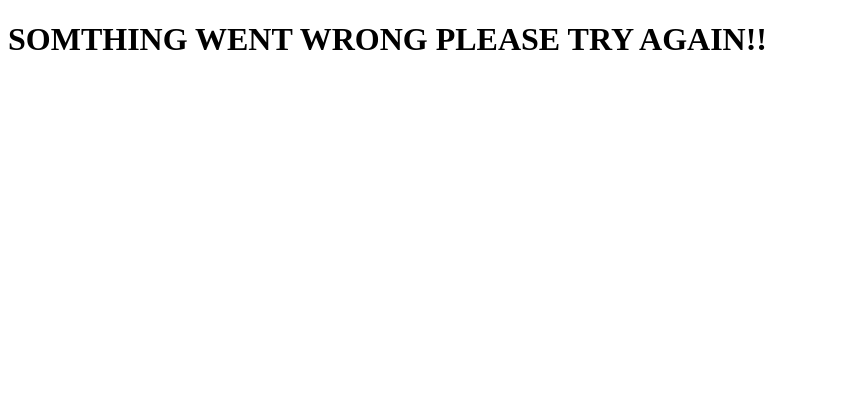
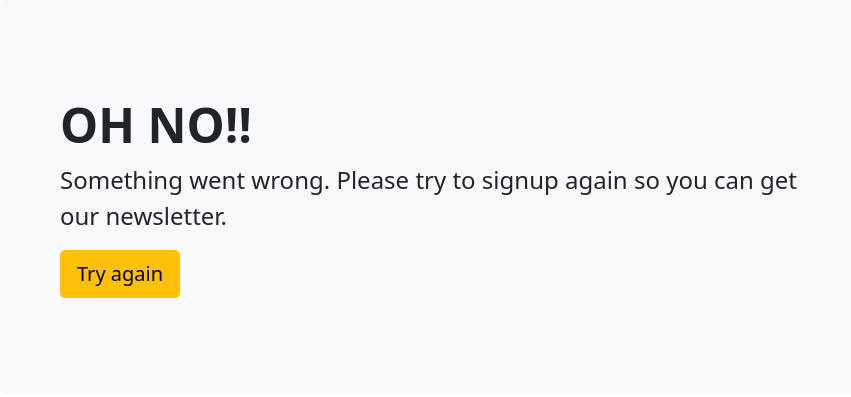
Before and after one commit to RichardKessler/Newsletter, a website: page failure.html in a window 1280 px wide. Shown: the whole page, without its empty margins (0-851 px from the left). Drawn offline with nearby package versions, Linux system fonts and the light colour scheme.

Commit message:
adding styles and redirection to signup page from failure page and success page

```diff
--- a/failure.html
+++ b/failure.html
@@ -1,12 +1,26 @@
 <!DOCTYPE html>
 <html lang="en">
+
 <head>
     <meta charset="UTF-8">
     <meta http-equiv="X-UA-Compatible" content="IE=edge">
     <meta name="viewport" content="width=device-width, initial-scale=1.0">
+    <!-- Bootstrap core CSS -->
+    <link href="https://cdn.jsdelivr.net/npm/bootstrap@5.0.2/dist/css/bootstrap.min.css" rel="stylesheet"
+        integrity="sha384-EVSTQN3/azprG1Anm3QDgpJLIm9Nao0Yz1ztcQTwFspd3yD65VohhpuuCOmLASjC" crossorigin="anonymous">
     <title>Failed to signup</title>
 </head>
+
 <body>
-    <h1>SOMTHING WENT WRONG PLEASE TRY AGAIN!!</h1>
+    <div class="p-5 mb-4 bg-light rounded-3">
+        <div class="container-fluid py-5">
+            <h1 class="display-5 fw-bold">OH NO!!</h1>
+            <p class="col-md-8 fs-4">Something went wrong. Please try to signup again so you can get our newsletter.</p>
+            <form action="/failure" method="POST">
+                <button class="btn btn-warning btn-lg" type="submit">Try again</button>
+            </form>
+        </div>
+    </div>
 </body>
+
 </html>
--- a/server.js
+++ b/server.js
@@ -63,6 +63,10 @@ app.post('/', (req, res) => {
 
 });
 
+app.post('/failure', (req, res) => {
+    res.redirect('/');
+});
+
 app.listen(PORT, () => {
     console.log('==> 🌎  Listening on port %s. Visit http://localhost:%s/ in your browser.', PORT, PORT)
 })
```
Also changed, not shown: success.html (+9 -1 lines).
